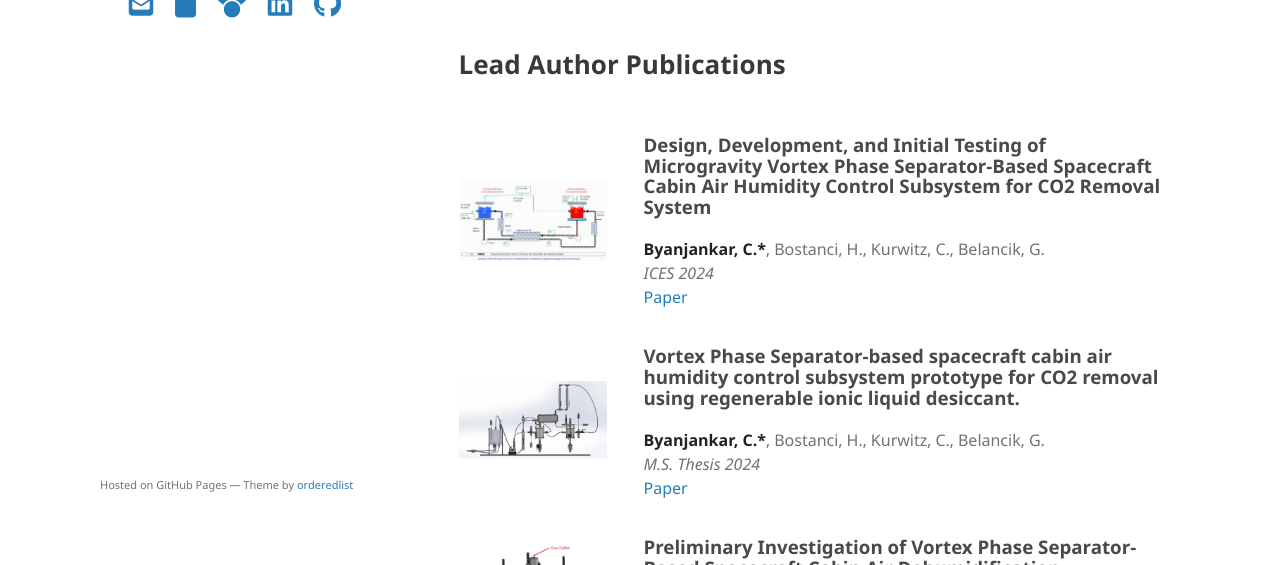
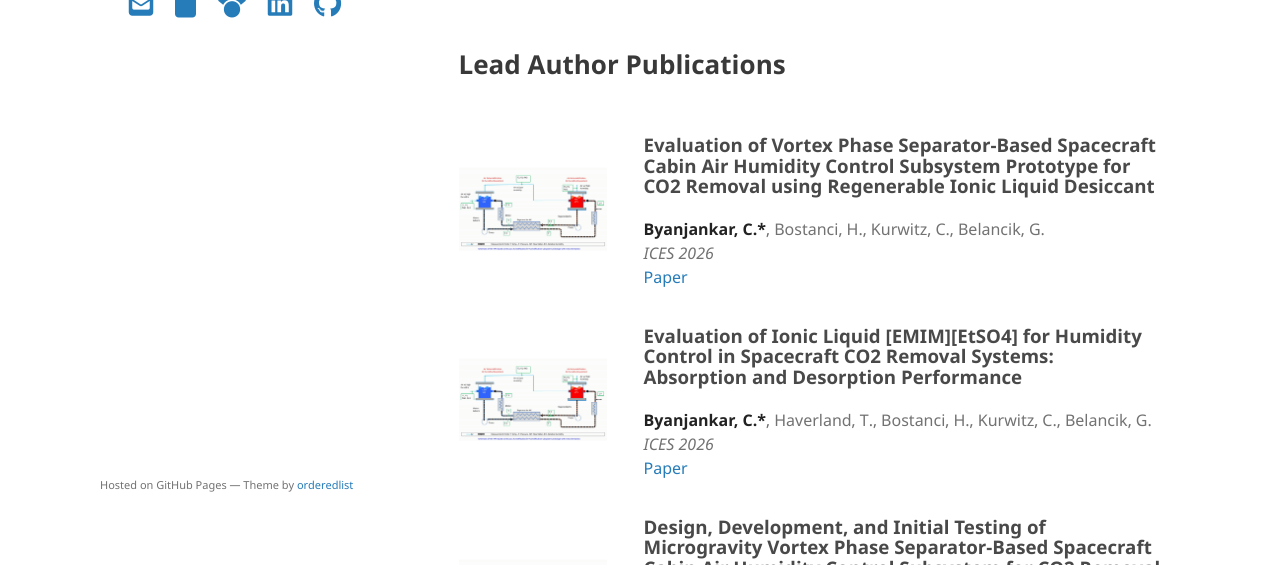
Before and after one commit to chiragbyanjankar/chiragbyanjankar.github.io, a Jekyll site: the page built from index.md, in a window 1280 px wide and 900 px high, cut to the strip 335-900 px from the top of the window. Built offline with Jekyll 4.4.1, drawn with Linux system fonts in a browser that asks for light colours; the repository's description, which GitHub fills in, is left out.

Commit message:
Update index.md

```diff
--- a/index.md
+++ b/index.md
@@ -19,7 +19,33 @@ During the Summer 2023, I worked in AI lab at UNT with Dr. Herman Shen for AI ba
           </tr>
         </table>
         <table style="width:100%;border:none;border-spacing:0px;border-collapse:separate;margin-right:auto;margin-left:auto;">
-          <tr>
+			<tr>
+	            <td style="padding:2.5%;width:25%;vertical-align:middle;min-width:120px">
+	              <img src="/assets/img/regen-IL.gif" alt="project image" style="width:auto; height:auto; max-width:100%;" />
+	            </td>
+	            <td style="padding:2.5%;width:75%;vertical-align:middle">
+	              <h3>Evaluation of Vortex Phase Separator-Based Spacecraft Cabin Air Humidity Control Subsystem Prototype for CO2 Removal using Regenerable Ionic Liquid Desiccant</h3>
+	              <strong>Byanjankar, C.*</strong>, Bostanci, H., Kurwitz, C., Belancik, G.
+	              <br>
+	              <em>ICES 2026</em>
+	              <br>
+	              <a href="https://ttu-ir.tdl.org/items/4b2bab8e-da9f-4082-b896-747903b78a8b">Paper</a>
+	            </td>
+			</tr>
+			<tr>
+	            <td style="padding:2.5%;width:25%;vertical-align:middle;min-width:120px">
+	              <img src="/assets/img/regen-IL.gif" alt="project image" style="width:auto; height:auto; max-width:100%;" />
+	            </td>
+	            <td style="padding:2.5%;width:75%;vertical-align:middle">
+	              <h3>Evaluation of Ionic Liquid [EMIM][EtSO4] for Humidity Control in Spacecraft CO2 Removal Systems: Absorption and Desorption Performance</h3>
+	              <strong>Byanjankar, C.*</strong>, Haverland, T., Bostanci, H., Kurwitz, C., Belancik, G.
+	              <br>
+	              <em>ICES 2026</em>
+	              <br>
+	              <a href="https://ttu-ir.tdl.org/items/06db770e-4c6b-4801-a9c3-97fc7ec26990">Paper</a>
+	            </td>
+			</tr>
+			<tr>
             <td style="padding:2.5%;width:25%;vertical-align:middle;min-width:120px">
               <img src="/assets/img/regen-IL.gif" alt="project image" style="width:auto; height:auto; max-width:100%;" />
             </td>
```
